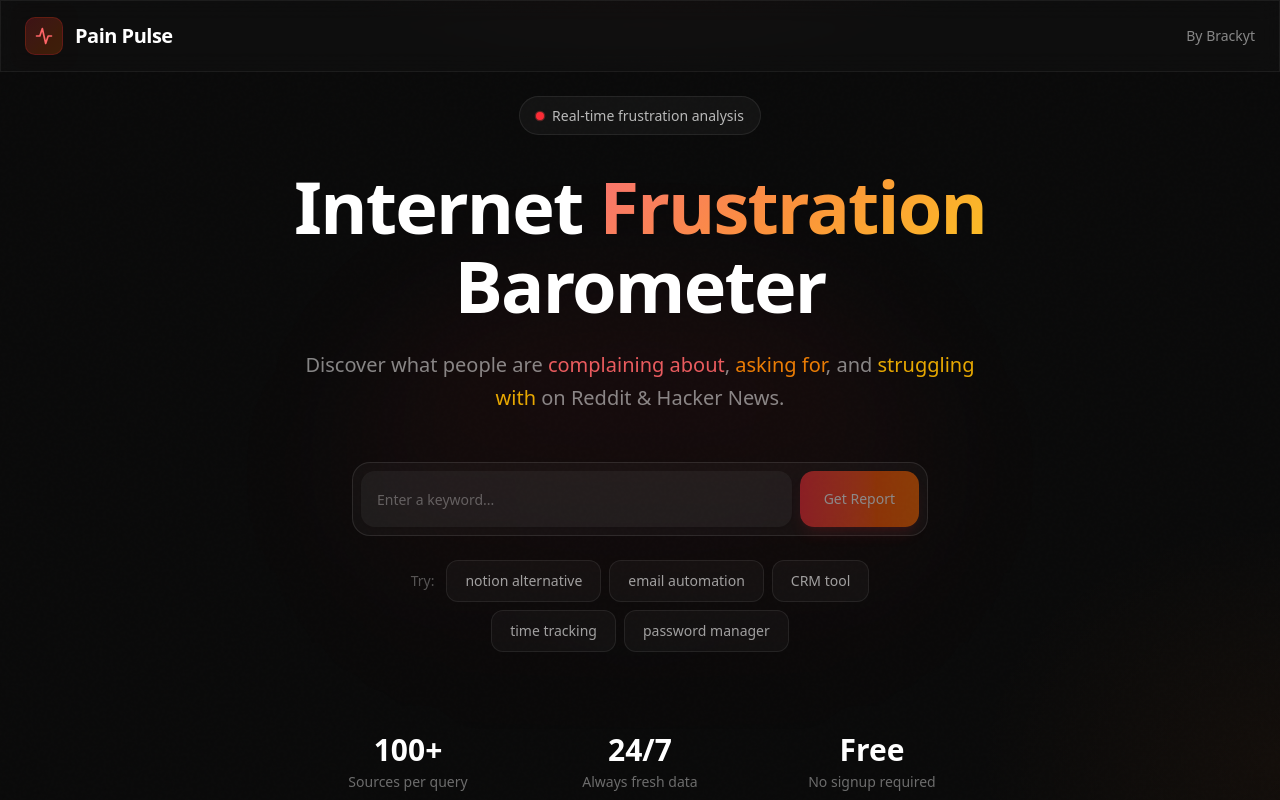
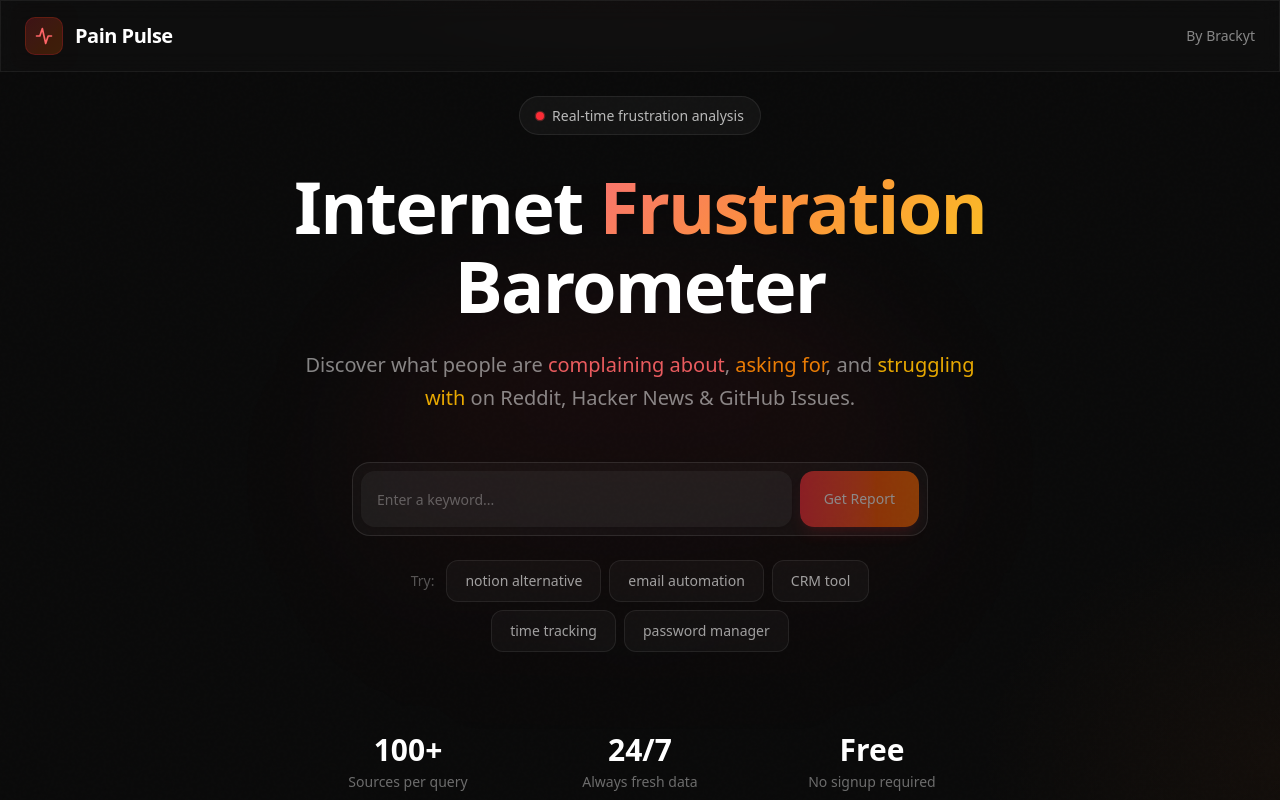
Before and after one commit to Brackyt/pain-pulse, a Next.js app: page / in a window 1280 px wide. Shown: the top 800 px of the page. Built offline with nearby package versions, Linux system fonts and the light colour scheme.

Commit message:
docs: update copy and metadata to include GitHub
- Update layout.tsx meta descriptions and keywords
- Update page.tsx hero subheadline
- Update README feature list and project structure

```diff
--- a/src/app/layout.tsx
+++ b/src/app/layout.tsx
@@ -15,19 +15,19 @@ const geistMono = Geist_Mono({
 export const metadata: Metadata = {
   title: "Pain Pulse - Internet Frustration Barometer",
   description:
-    "Discover what people are complaining about on Reddit and Hacker News. Generate shareable market pain reports to find startup opportunities.",
-  keywords: ["market research", "startup ideas", "reddit", "hacker news", "pain points", "opportunities"],
+    "Discover what people are complaining about on Reddit, Hacker News & GitHub. Generate shareable market pain reports to find startup opportunities.",
+  keywords: ["market research", "startup ideas", "reddit", "hacker news", "github", "pain points", "opportunities"],
   openGraph: {
     title: "Pain Pulse - Internet Frustration Barometer",
     description:
-      "Discover what people are complaining about on Reddit and Hacker News. Generate shareable market pain reports.",
+      "Discover what people are complaining about on Reddit, Hacker News & GitHub. Generate shareable market pain reports.",
     type: "website",
   },
   twitter: {
     card: "summary_large_image",
     title: "Pain Pulse - Internet Frustration Barometer",
     description:
-      "Discover what people are complaining about on Reddit and Hacker News.",
+      "Discover what people are complaining about on Reddit, Hacker News & GitHub.",
   },
 };
 
--- a/src/app/page.tsx
+++ b/src/app/page.tsx
@@ -58,8 +58,8 @@ export default function Home() {
             Discover what people are{" "}
             <span className="text-red-400/90">complaining about</span>,{" "}
             <span className="text-orange-400/90">asking for</span>, and{" "}
-            <span className="text-amber-400/90">struggling with</span> on Reddit &
-            Hacker News.
+            <span className="text-amber-400/90">struggling with</span> on Reddit,
+            Hacker News & GitHub Issues.
           </p>
 
           {/* Search Form */}
```
Also changed, not shown: 1 other file (tests, documents, lock files or other folders).
